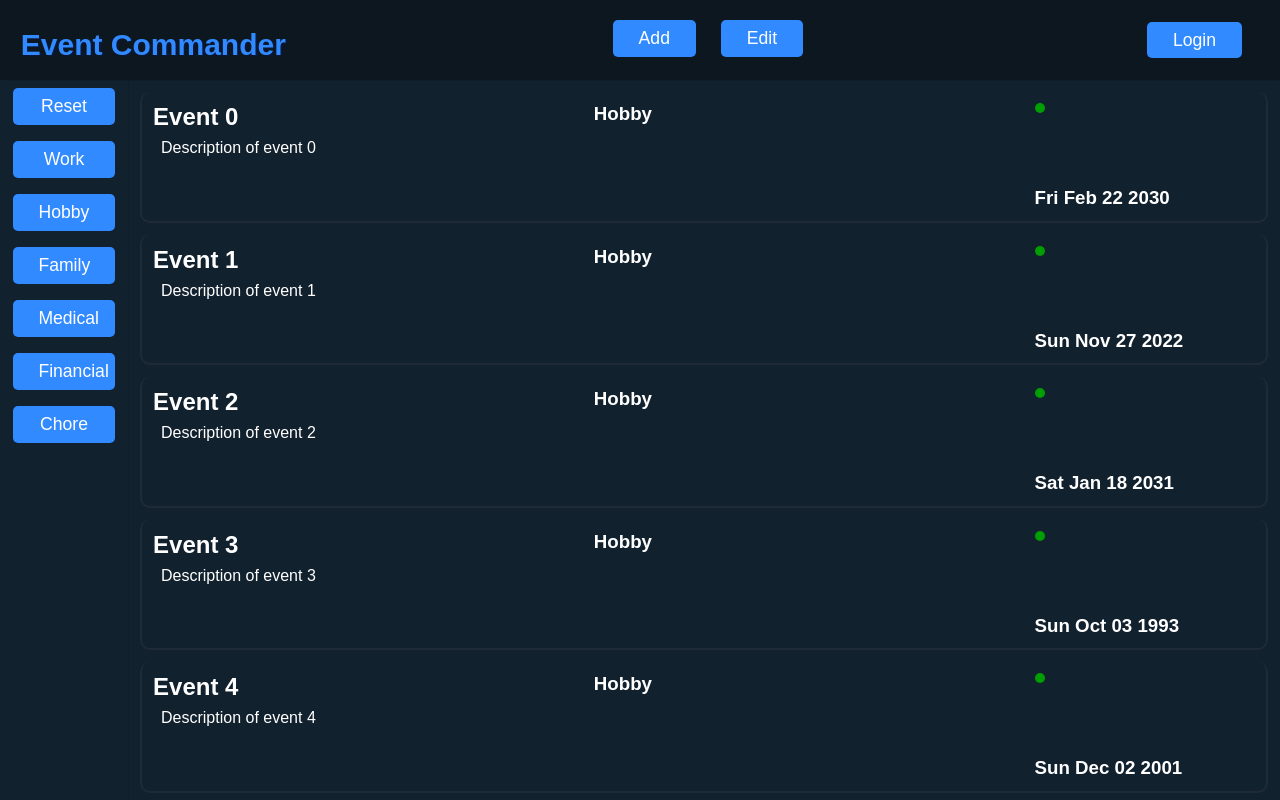
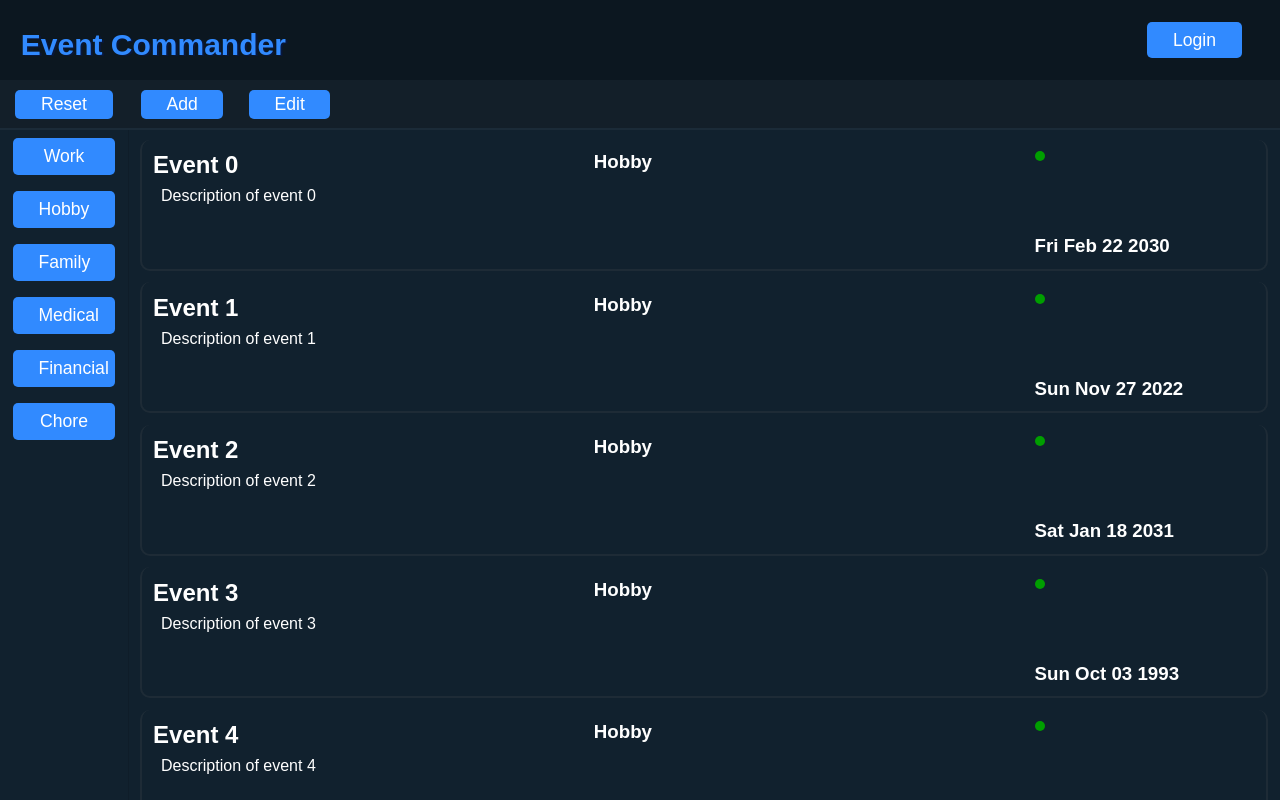
Before and after one commit to Stihl/EventCommander, an Angular app: page / in a window 1280 px wide. Built offline with nearby package versions, Linux system fonts and the light colour scheme.

Commit message:
Changed options for add and edit to an options bar in the events list. Also changed the reset to be a permanent element rather than interpolated.

```diff
--- a/angular.json
+++ b/angular.json
@@ -107,5 +107,8 @@
         }
       }
     }
+  },
+  "cli": {
+    "analytics": false
   }
 }
--- a/package.json
+++ b/package.json
@@ -26,7 +26,7 @@
   },
   "devDependencies": {
     "@angular-devkit/build-angular": "^17.1.2",
-    "@angular/cli": "^17.1.2",
+    "@angular/cli": "^17.2.0",
     "@angular/compiler-cli": "^17.1.0",
     "@types/jasmine": "~5.1.0",
     "jasmine-core": "~5.1.0",
--- a/src/app/app.component.html
+++ b/src/app/app.component.html
@@ -4,9 +4,7 @@
             <div id="grouping-start">
                 <h2>{{title}}</h2>
             </div>
-            <div id="grouping-middle">
-                <a *ngFor="let option of options" class="btn-primary">{{option}}</a>
-            </div>
+
             <div id="grouping-end">
                 <div *ngIf="loggedIn" id="logged-in">
                     <a class="btn-primary">Account</a>
--- a/src/app/app.component.ts
+++ b/src/app/app.component.ts
@@ -11,7 +11,7 @@ import { NgIf, NgFor } from '@angular/common';
 export class AppComponent {
   title = 'Event Commander';
   loggedIn = false;
-  options:string[] = ["Add", "Edit"]; //Im not sure that this is how we want to accomplish this. but maybe it can allow for events to be editted or removed by a bool.
+   //Im not sure that this is how we want to accomplish this. but maybe it can allow for events to be editted or removed by a bool.
   filterHost:string ="";
 
   //Should probably create a modal to enter the information
--- a/src/app/events-list/events-list.component.css
+++ b/src/app/events-list/events-list.component.css
@@ -1,7 +1,8 @@
 
 #events-list{
-
-    height: 90vh;
+    position: relative;
+    top:6vh;
+    height: 84vh;
     overflow: scroll;
 
 
@@ -65,3 +66,32 @@
     grid-row: 3;
     grid-column: 3;
 }
+/* Button style */
+.btn-primary {
+    margin: 0 1vw;
+    font-weight: 500;
+    font-size: 1.1rem;
+    height: fit-content;
+    padding: 1vh 2vw;
+    background-color: rgb(49, 138, 255);
+    border-radius: 5px;
+    color: #fff;
+}
+.btn-primary:hover {
+    background-color: rgb(13, 114, 247);
+
+}
+.btn-primary:active{
+    background-color: rgb(6, 95, 211);
+
+}
+#option-bar {
+    position: fixed;
+    height: 6vh;
+    width: 100%;
+    background-color: rgb(19, 31, 41);
+    display: flex;
+    align-items: center;
+    justify-content: flex-start;
+    border-bottom: 2px solid rgb(27, 43, 56);
+}
--- a/src/app/events-list/events-list.component.html
+++ b/src/app/events-list/events-list.component.html
@@ -1,4 +1,8 @@
+<div id="option-bar">
+    <a *ngFor="let option of options" class="btn-options">{{option}}</a>
+</div>
 <div id="events-list">
+
     <div *ngFor="let event of filteredEvents" class="event-body">
         <h2 class="event-title">{{event.title}}</h2>
         <h3 class="event-category">{{event.category}}</h3>
--- a/src/app/events-list/events-list.component.ts
+++ b/src/app/events-list/events-list.component.ts
@@ -1,6 +1,7 @@
 import { Component, Input, SimpleChanges } from '@angular/core';
 import { calEvent } from '../event';
 import { EventCoreService } from '../../event-core.service';
+import { Observable, BehaviorSubject, Subscriber } from 'rxjs';
 
 @Component({
   selector: 'app-events-list',
@@ -11,7 +12,9 @@ export class EventsListComponent {
   constructor(private event_c: EventCoreService) { }
   events:calEvent[] = [];
   filteredEvents:calEvent[] = [];
+  options:string[] = ["Add", "Edit"];
   dateToday = new Date(Date.now())
+  //eventAdd = new Observable();
 
   ngOnInit():void {
     this.getEvents();
@@ -33,6 +36,14 @@ export class EventsListComponent {
     });
   }
 
+  /* addEvent(event:calEvent):void {
+    //Event Validation Here
+    let validatedEvent = event;
+    this.eventAdd = new Observable((Subscriber)=>{
+      Subscriber.next(validatedEvent);
+    });
+  } */
+
   resetEvents(): void {
     this.filteredEvents = this.events;
   }
--- a/src/app/filter-list/filter-list.component.css
+++ b/src/app/filter-list/filter-list.component.css
@@ -2,10 +2,20 @@
     position: fixed;
     display: flex;
     flex-direction: column;
-    height: 90vh;
+    height: 84vh;
     width: 25vw;
     border-right: 1px solid rgba(0,0,0,.1);
 }
+#resetSpace {
+    display: flex;
+    width: 100%;
+    height: 6vh;
+    align-items: center;
+    justify-content: center;
+    background-color: rgb(19, 31, 41);
+    border-bottom: 2px solid rgb(27, 43, 56);
+}
+
 .btn-primary {
     text-decoration: none;
     border: none;
--- a/src/app/filter-list/filter-list.component.html
+++ b/src/app/filter-list/filter-list.component.html
@@ -1,3 +1,6 @@
+<div id="resetSpace">
+    <a class="btn-options" (click)="filterBy('Reset')">Reset</a>
+</div>
 <nav id="filter-list">
     <a class="btn-primary" (click)="filterBy(category)" *ngFor="let category of categories">{{category}}</a>
 </nav>
--- a/src/app/filter-list/filter-list.component.ts
+++ b/src/app/filter-list/filter-list.component.ts
@@ -9,7 +9,7 @@ import { calEvent } from '../event';
 })
 
 export class FilterListComponent {
-  categories:string[] = ["Reset","Work","Hobby","Family","Medical", "Financial", "Chore"]
+  categories:string[] = ["Work","Hobby","Family","Medical", "Financial", "Chore"]
   filterText:string = "";
 
   filterBy(item:string){
--- a/src/styles.css
+++ b/src/styles.css
@@ -8,3 +8,44 @@ body{
     background-color: rgb(17, 33, 46);
     color:#fff;
 }
+
+/*Thinner alternative to btn-primary*/
+.btn-options {
+    margin: 0 1vw;
+    font-weight: 500;
+    font-size: 1.1rem;
+    height: fit-content;
+    width: auto;
+    padding: .5vh 2vw;
+    background-color: rgb(49, 138, 255);
+    border-radius: 5px;
+    color: #fff;
+}
+.btn-options:hover {
+    background-color: rgb(13, 114, 247);
+
+}
+.btn-options:active{
+    background-color: rgb(6, 95, 211);
+
+}
+
+/*Primary button styling*/
+.btn-primary {
+    margin: 0 1vw;
+    font-weight: 500;
+    font-size: 1.1rem;
+    height: fit-content;
+    padding: 1vh 2vw;
+    background-color: rgb(49, 138, 255);
+    border-radius: 5px;
+    color: #fff;
+}
+.btn-primary:hover {
+    background-color: rgb(13, 114, 247);
+
+}
+.btn-primary:active{
+    background-color: rgb(6, 95, 211);
+
+}
```
Also changed, not shown: src/event-core.service.ts (+11 -1 lines), 1 other file (tests, documents, lock files or other folders).
